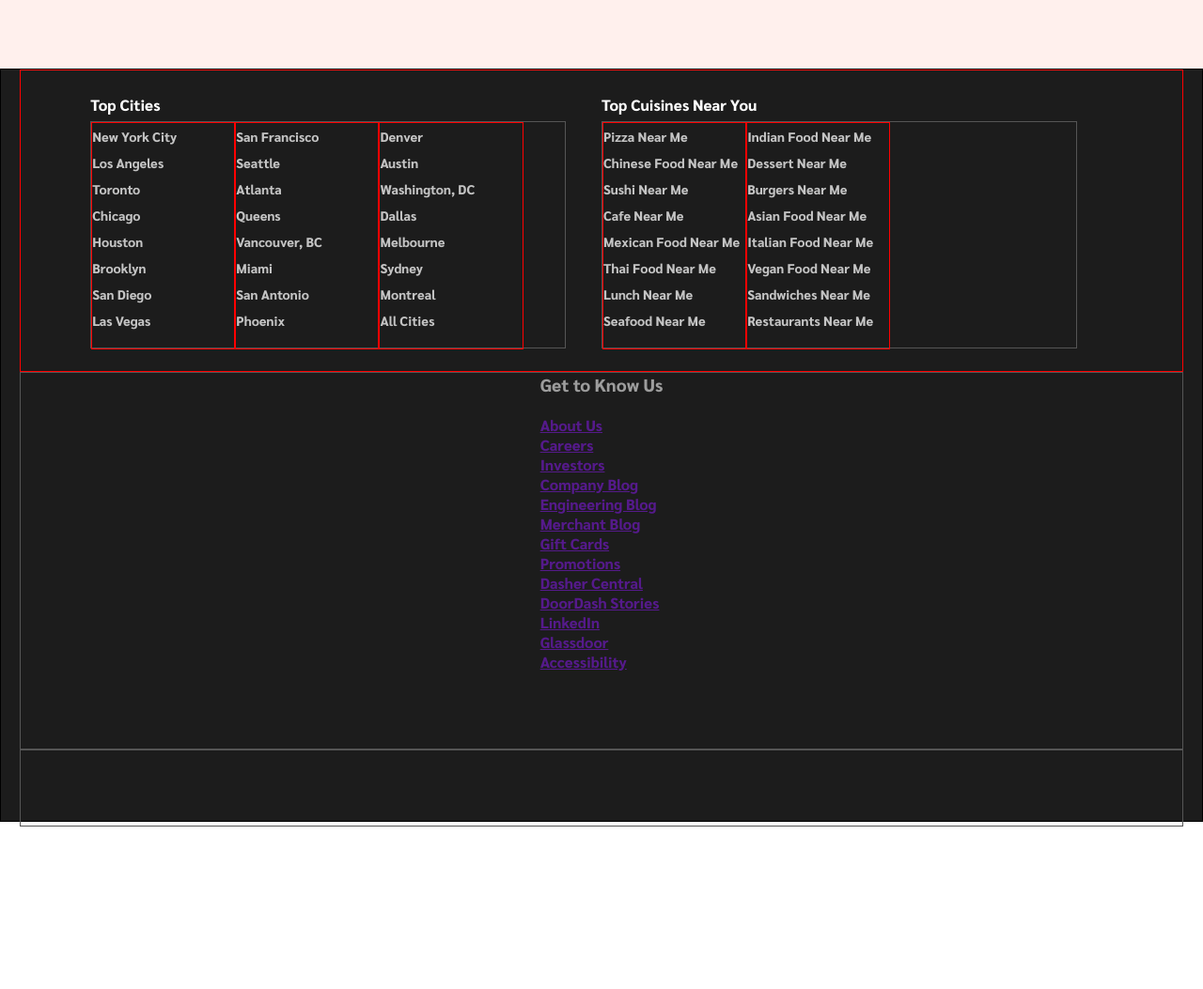
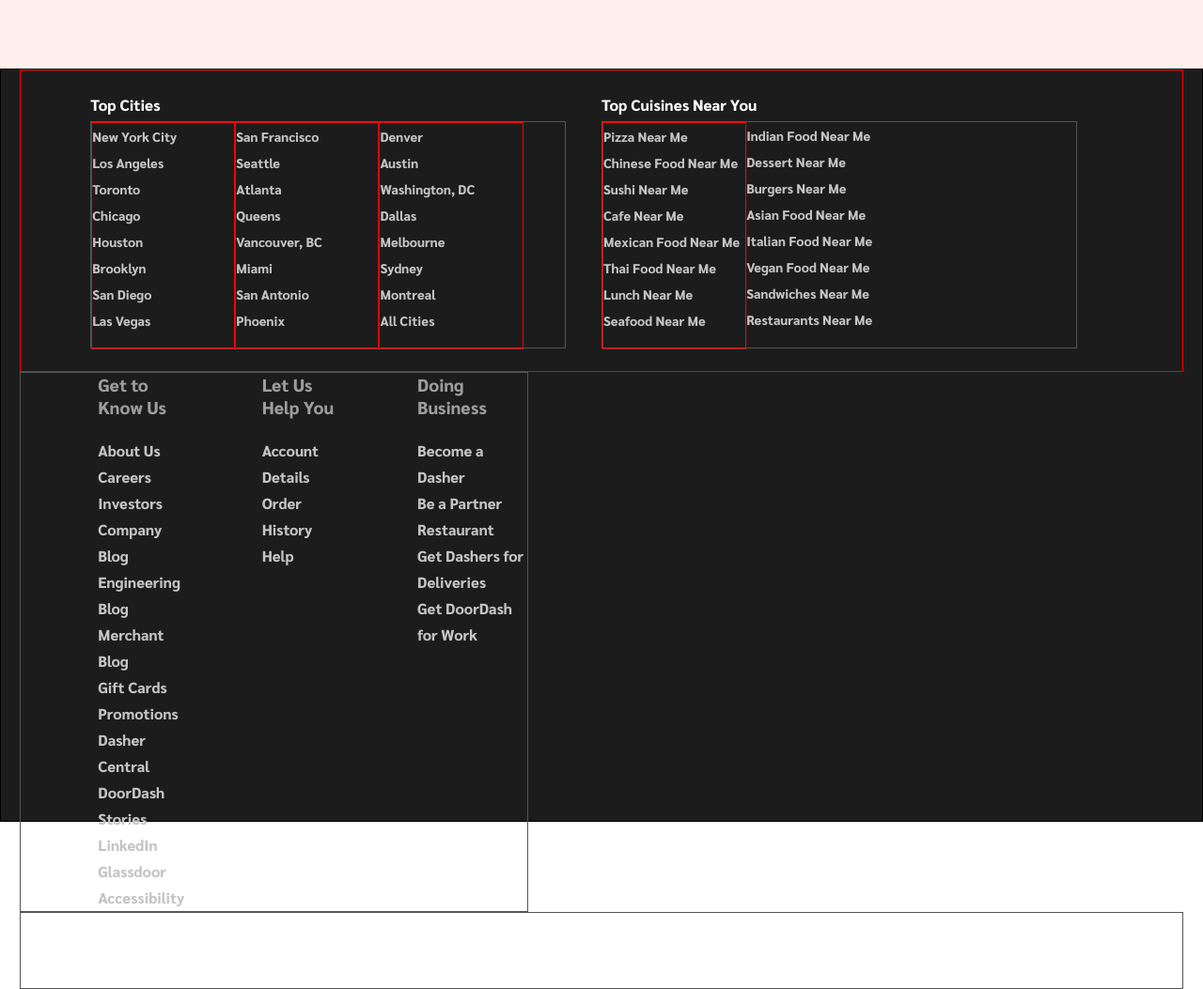
Before and after one commit to ElvisNascimento/Avaliacao, a plain HTML site: page index.html in a window 1280 px wide. Shown: the part 1960-3013 px from the top of the page at 94% size. Before the commit the page ends 2840 px from the top, so only its background shows below. Drawn offline with Linux system fonts and the light colour scheme.

Commit message:
add coluna 6,7,8 no footer

```diff
--- a/css/styleRodape.css
+++ b/css/styleRodape.css
@@ -27,12 +27,17 @@
 }
 
 .secao_rodape_dois {
+    padding-left: 18%;
     border: 1px solid #555;
     display: flex;
+    flex: space-between;
     justify-content: center;
     width: 100%;
     height: 50%;
 
+}
+.coluna_rp_7, .coluna_rp_8{
+    padding-left: 18%;
 }
 
 .secao_rodape_tres {
@@ -63,19 +68,19 @@
     height: 240px;
     width: 100%;
 }
-.coluna_rp_1, .coluna_rp_2, .coluna_rp_3, .coluna_rp_4, .coluna_rp_5{
+.coluna_rp_1, .coluna_rp_2, .coluna_rp_3, .coluna_rp_4, .coluna_rp_5 .coluna_rp_6 .coluna_rp_7 .coluna_rp_8{
     border: 1px solid red;
     width: 30%;
     height: 100%;
 }
 
-.coluna_rp_1 a, .coluna_rp_2 a, .coluna_rp_3 a, .coluna_rp_4 a, .coluna_rp_5 a {
+.coluna_rp_1 a, .coluna_rp_2 a, .coluna_rp_3 a, .coluna_rp_4 a, .coluna_rp_5 a, .coluna_rp_6 a, .coluna_rp_7 a, .coluna_rp_8 a{
     line-height: 28px;
     text-decoration: none;
     color: #c4c4c4;
 }
 
-.coluna_rp_1 a:hover, .coluna_rp_2 a:hover, .coluna_rp_3 a:hover, .coluna_rp_4 a:hover, .coluna_rp_5 a:hover {
+.coluna_rp_1 a:hover, .coluna_rp_2 a:hover, .coluna_rp_3 a:hover, .coluna_rp_4 a:hover, .coluna_rp_5 a:hover, .coluna_rp_6 a:hover, .coluna_rp_7 a:hover, .coluna_rp_8 a:hover {
     line-height: 28px;
     text-decoration: underline;
     color: #fff;
--- a/index.html
+++ b/index.html
@@ -198,9 +198,9 @@
                     </div>
 
             </section>
-            <section class="secao_rodape_dois">
+            <section>
                 <div>
-                    <div>
+                    <div class="secao_rodape_dois">
                          <div class="coluna_rp_6">
                             <h3>Get to Know Us</h3><br>
                             <a href="">About Us</a><br>
@@ -217,6 +217,19 @@
                             <a href="">Glassdoor</a><br>
                             <a href="">Accessibility</a><br>
                         </div>
+                        <div class="coluna_rp_7">
+                            <h3>Let Us Help You</h3><br>
+                            <a href="">Account Details</a><br>
+                            <a href="">Order History</a><br>
+                            <a href="">Help</a><br>
+                        </div>
+                        <div class="coluna_rp_8">
+                            <h3>Doing Business</h3><br>
+                            <a href="">Become a Dasher</a><br>
+                            <a href="">Be a Partner Restaurant</a><br>
+                            <a href="">Get Dashers for Deliveries</a><br>
+                            <a href="">Get DoorDash for Work</a><br>
+                        </div>
                     </div>
                 </div>
             </section>
```
Lines whose indentation alone changed are shown as unchanged.
